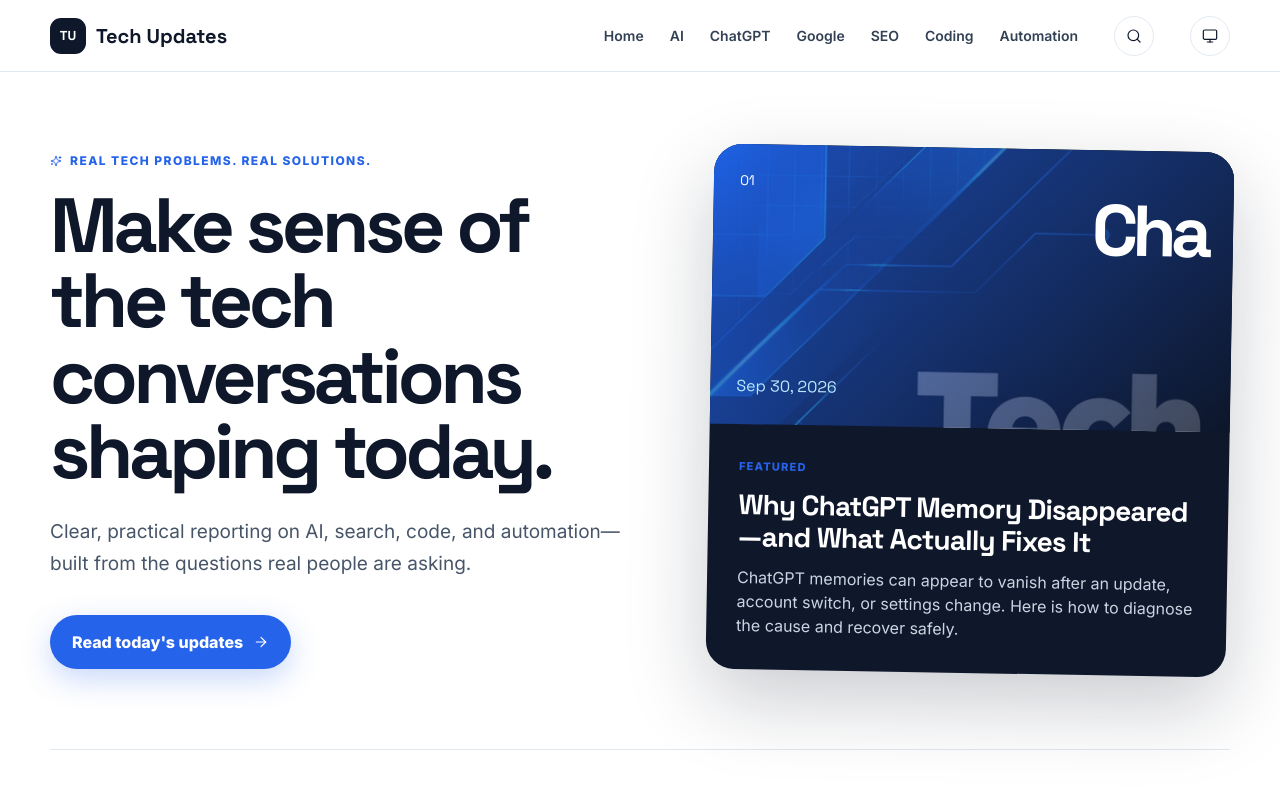
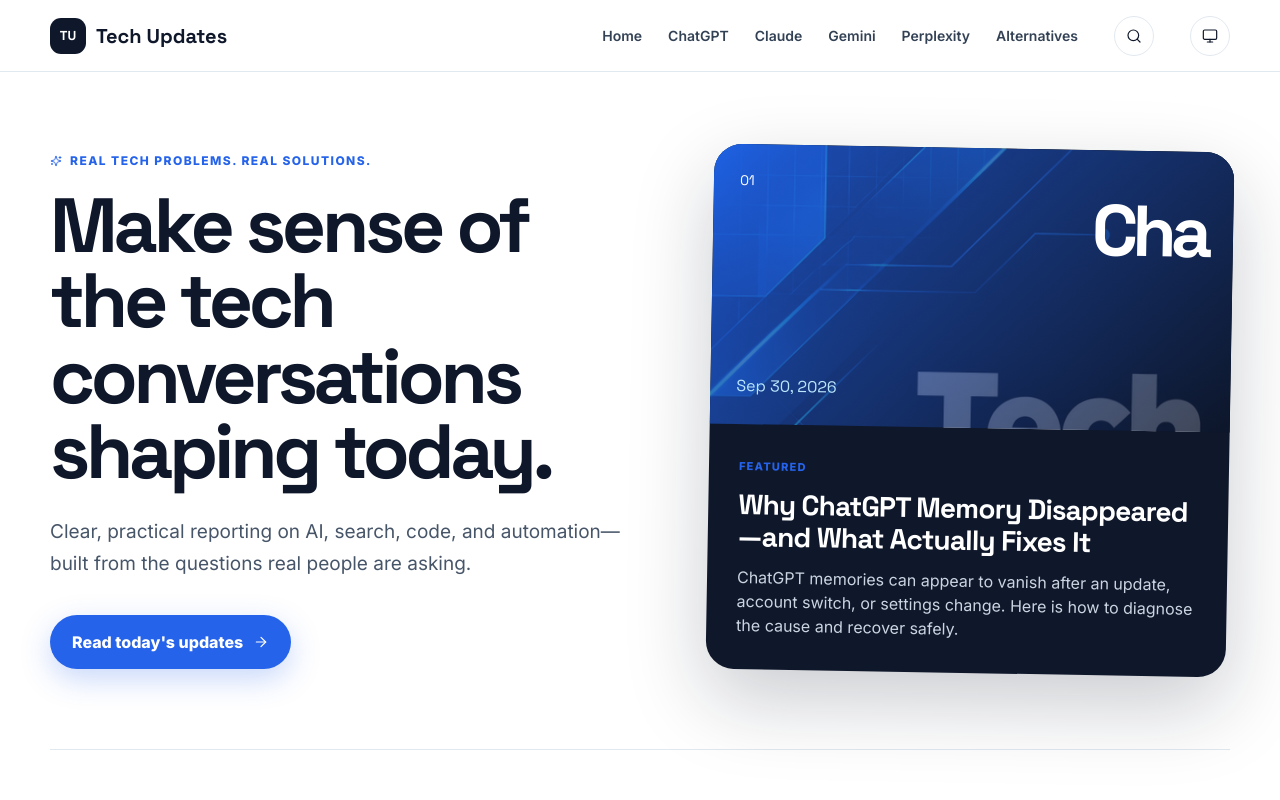
Before and after one commit to deepakparmaronline/tech-updates, a Next.js app: page / in a window 1280 px wide. Shown: the top 800 px of the page. Built offline with nearby package versions, Linux system fonts and the light colour scheme; no server answers.

Commit message:
Add new editorial categories to navigation

```diff
--- a/components/site-header.tsx
+++ b/components/site-header.tsx
@@ -1,4 +1,4 @@
 import { Search } from 'lucide-react';
 import { ThemeToggle } from './theme-toggle';
-const categories = ['AI','ChatGPT','Google','SEO','Coding','Automation'];
+const categories = ['ChatGPT','Claude','Gemini','Perplexity','Alternatives'];
 export function SiteHeader(){return <header className="site-header"><a className="brand" href="/"><span>TU</span>Tech Updates</a><nav><a href="/">Home</a>{categories.map(c=><a key={c} href={`/category/${c.toLowerCase()}/`}>{c}</a>)}</nav><a className="icon-button" aria-label="Search" href="/search/"><Search/></a><ThemeToggle/></header>}
```
